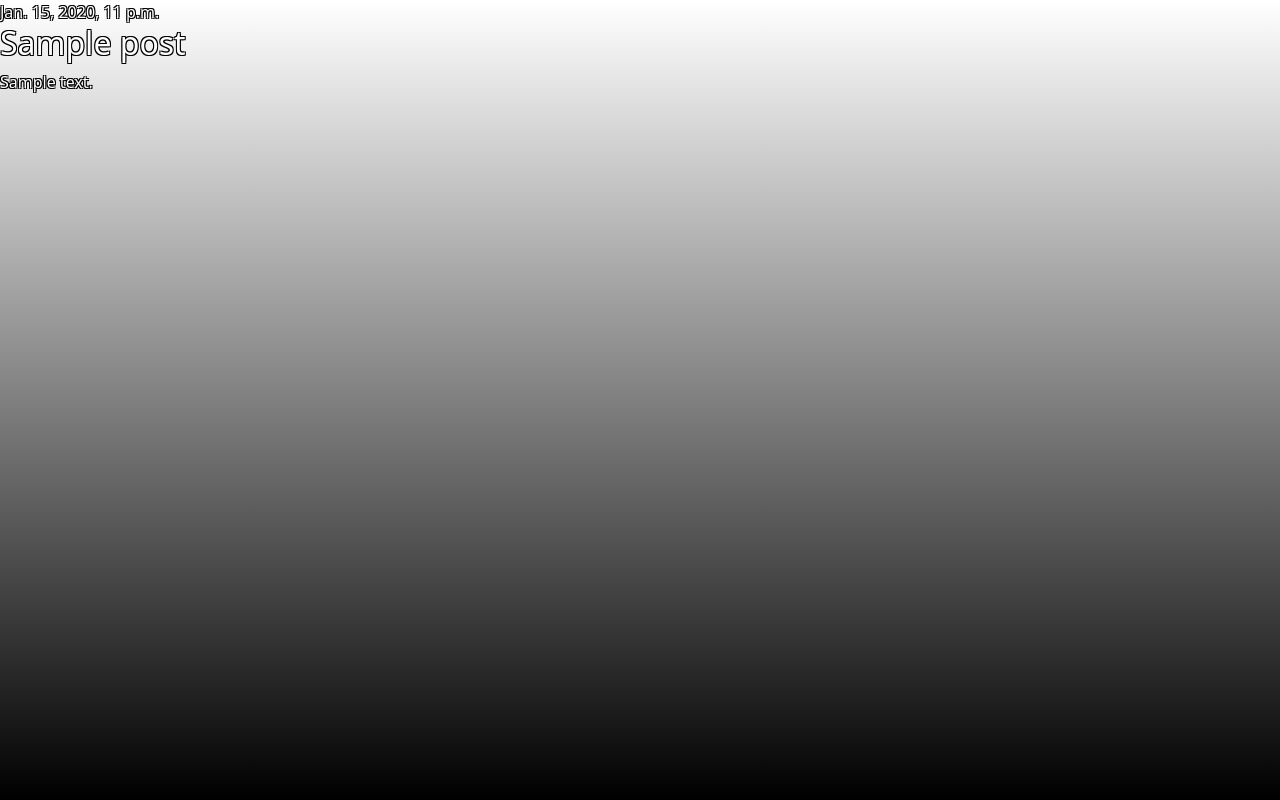
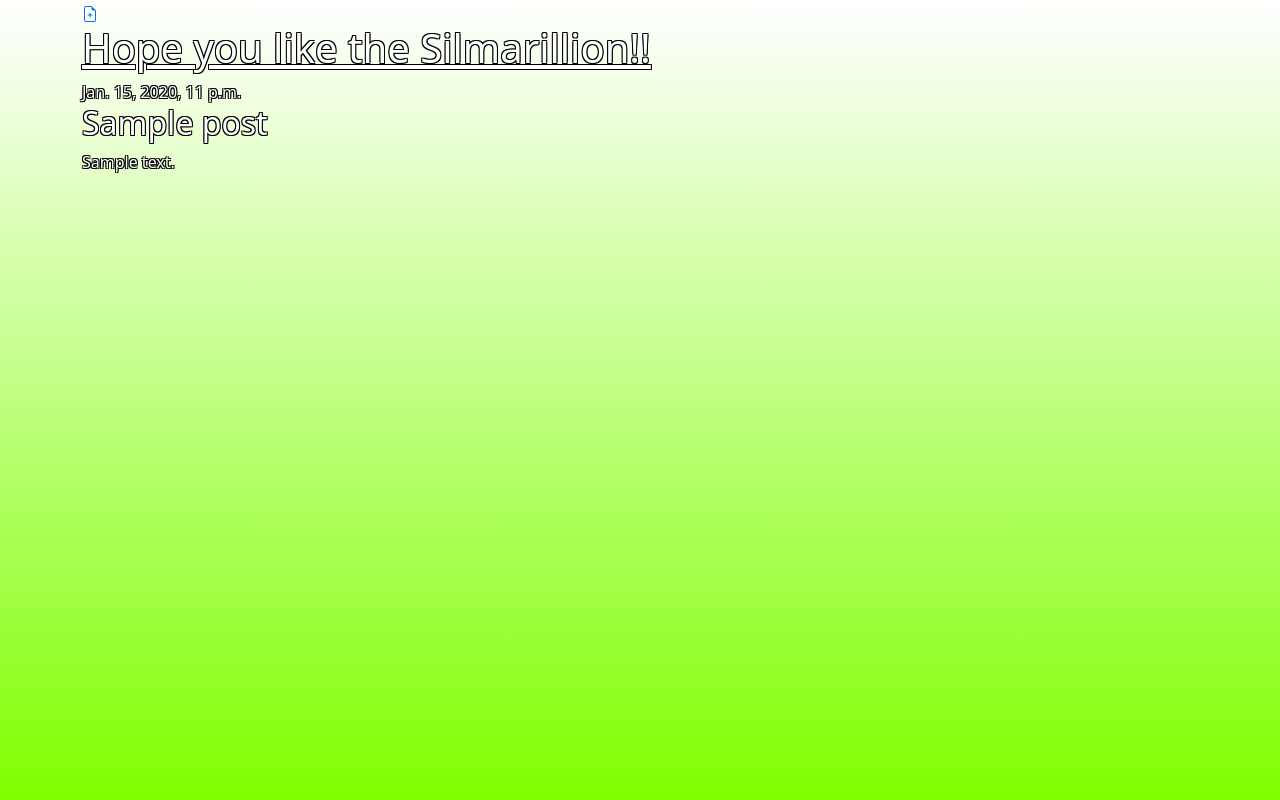
Before and after one commit to CliffRobinson/my-first-blog, a Django app: template blog/templates/blog/post_detail.html in a window 1280 px wide. Run offline with Django 4.2, Linux system fonts and the light colour scheme; the template is opened without the code that fills it: values that come from a table or form of the project are taken from there, others are empty; tables that the repository leaves empty hold one stand-in row (values such as "Sample post").

Commit message:
changes to base

```diff
--- a/blog/static/css/blog.css
+++ b/blog/static/css/blog.css
@@ -10,5 +10,5 @@
 html,
 body {
     height: 100%;
-    background-image: linear-gradient(white, black);
+    background-image: linear-gradient(white, chartreuse);
 }
--- a/blog/templates/blog/base.html
+++ b/blog/templates/blog/base.html
@@ -10,9 +10,26 @@
       integrity="sha384-1BmE4kWBq78iYhFldvKuhfTAU6auU8tT94WrHftjDbrCEXSU1oBoqyl2QvZ6jIW3"
       crossorigin="anonymous"
     />
+    <link
+      href="//fonts.googleapis.com/css?family=Lobster&subset=latin,latin-ext"
+      rel="stylesheet"
+      type="text/css"
+    />
     <link rel="stylesheet" href={% static 'css/blog.css' %} />
   </head>
   <body>
-    {% block content %} {% endblock %}
+    <header class="page-header">
+      <div class="container">
+        <a href="{% url 'post_new'}" class="top-menu">
+          {% include './icons/file-earmark-plus.svg' %}
+        </a>
+        <h1><a href="/">Hope you like the Silmarillion!!</a></h1>
+      </div>
+    </header>
+    <main class="content container">
+      <div class="row">
+        <div class="col">{% block content %} {% endblock %}</div>
+      </div>
+    </main>
   </body>
 </html>
```
Also changed, not shown: blog/forms.py (added, +9 -0 lines), blog/templates/blog/post_list.html (+7 -6 lines), blog/templates/blog/icons/file-earmark-plus.svg (added).
